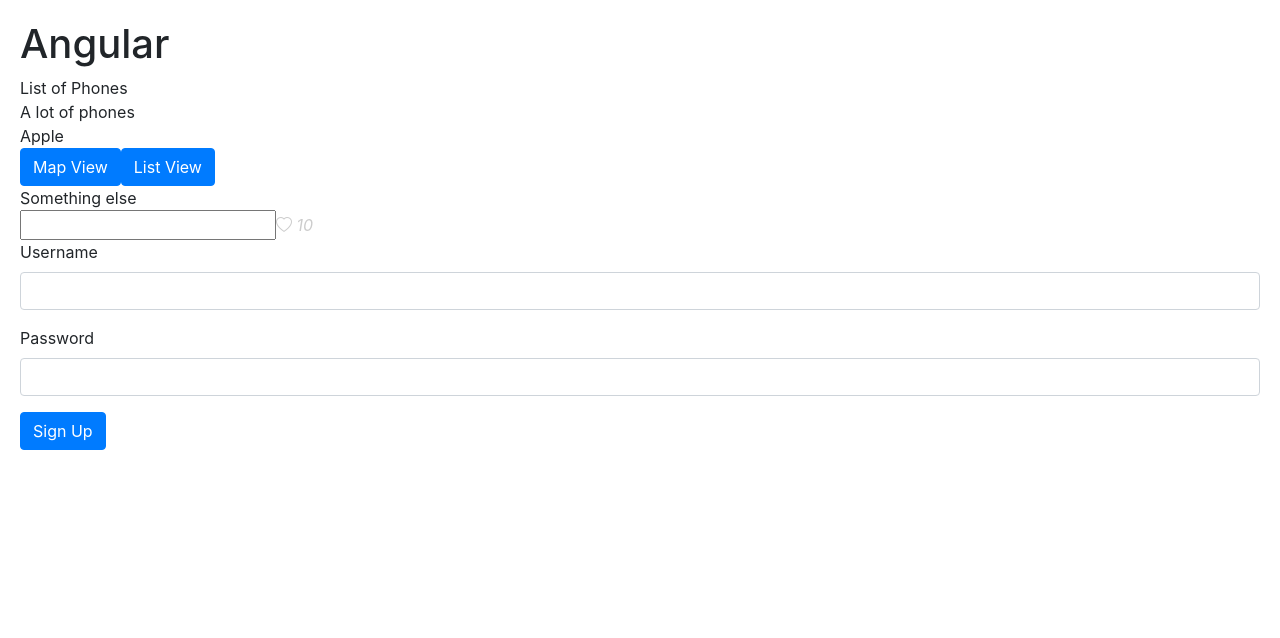
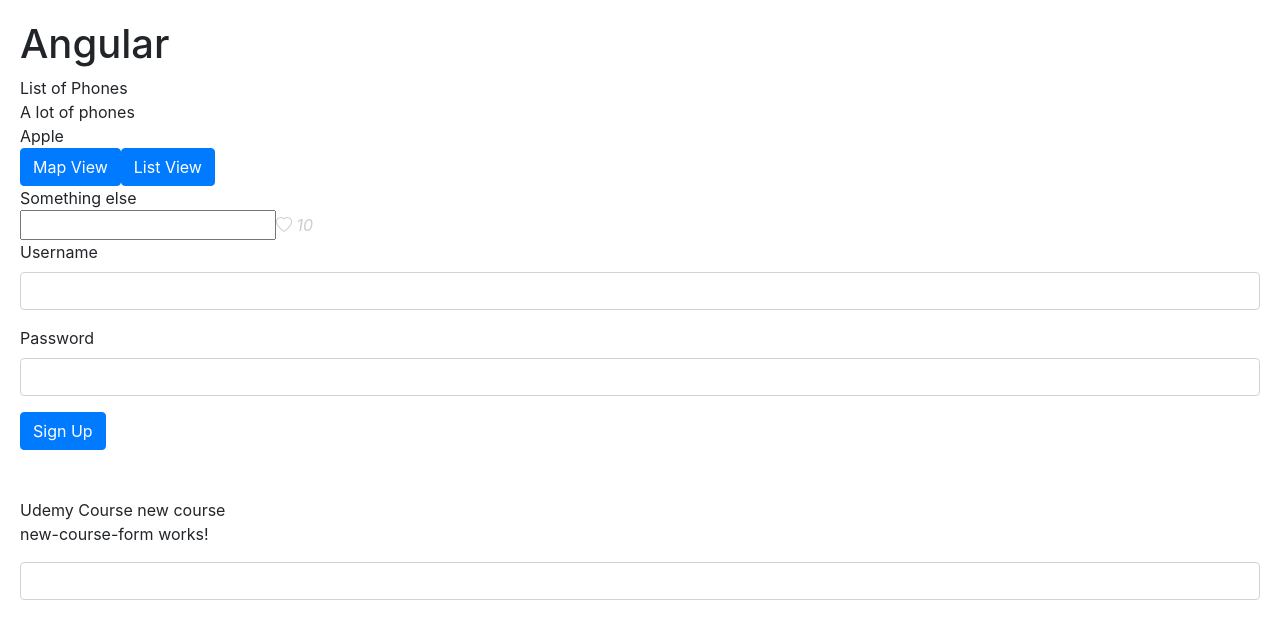
Before and after one commit to akyyev/First_Angular_Project, an Angular app: page / in a window 1280 px wide. Shown: the top 638 px of the page. Built offline with nearby package versions, Linux system fonts and the light colour scheme.

Commit message:
formGroup, formArray, formControl

```diff
--- a/src/app/app.component.html
+++ b/src/app/app.component.html
@@ -63,3 +63,9 @@
 
 <!-- Learning Reactive forms, it allows to create custom validations and writing unit tests -->
 <signup-form></signup-form>
+
+
+
+<br><br>
+<div>Udemy Course new course </div>
+<new-course-form></new-course-form>
--- a/src/app/app.module.ts
+++ b/src/app/app.module.ts
@@ -18,6 +18,7 @@ import { InputFormatDirective } from './input-format.directive';
 import { ZippyComponent } from './zippy/zippy.component';
 import { ContactFormComponent } from './contact-form/contact-form.component';
 import { SignupFormComponent } from './signup-form/signup-form.component';
+import { NewCourseFormComponent } from './new-course-form/new-course-form.component';
 
 @NgModule({
   declarations: [
@@ -32,7 +33,8 @@ import { SignupFormComponent } from './signup-form/signup-form.component';
     InputFormatDirective,
     ZippyComponent,
     ContactFormComponent,
-    SignupFormComponent
+    SignupFormComponent,
+    NewCourseFormComponent
   ],
   imports: [
     BrowserModule, // Contians CommonModule for Pipe stuff
--- /dev/null
+++ b/src/app/new-course-form/new-course-form.component.html
@@ -0,0 +1,14 @@
+<p>new-course-form works!</p>
+
+
+<form action="">
+    <input type="text" class="form-control" (keyup.enter)="addTopic(topic)" #topic>
+    <ul class="list-group">
+        <li
+            *ngFor="let topic of topics.controls"
+            class="list-group-item"
+            (click)="removeTopic(topic)">
+            {{ topic.value}}
+        </li>
+    </ul>
+</form>
--- /dev/null
+++ b/src/app/new-course-form/new-course-form.component.ts
@@ -0,0 +1,49 @@
+import { FormArray, FormGroup, FormControl, Validators, FormBuilder } from '@angular/forms';
+import { Component } from '@angular/core';
+
+@Component({
+  selector: 'new-course-form',
+  templateUrl: './new-course-form.component.html',
+  styleUrls: ['./new-course-form.component.css']
+})
+export class NewCourseFormComponent {
+
+  form = new FormGroup({
+    topics : new FormArray([]),
+    name: new FormControl('', Validators.required),
+    contact: new FormGroup({
+      email: new FormControl(),
+      phone: new FormControl()
+    })
+  })
+
+  get topics() {
+    return this.form.get('topics') as FormArray;
+  }
+
+  addTopic(topic: HTMLInputElement){
+    this.topics.push(new FormControl(topic.value))
+    topic.value=''
+  }
+
+
+  removeTopic(topic: FormControl) {
+    const index = this.topics.controls.indexOf(topic);
+    this.topics.removeAt(index);
+  }
+
+
+
+  // This is an alternative to above decleration of form formGroup
+  formAlternative
+  constructor(fb: FormBuilder) {
+    this.formAlternative = fb.group({
+      name: ['', Validators.required],
+      contact: fb.group({
+        email: [],
+        phone: []
+      }),
+      topics: fb.array([])
+    })
+  }
+}
```
Also changed, not shown: src/app/new-course-form/new-course-form.component.css (added), 1 other file (tests, documents, lock files or other folders).
